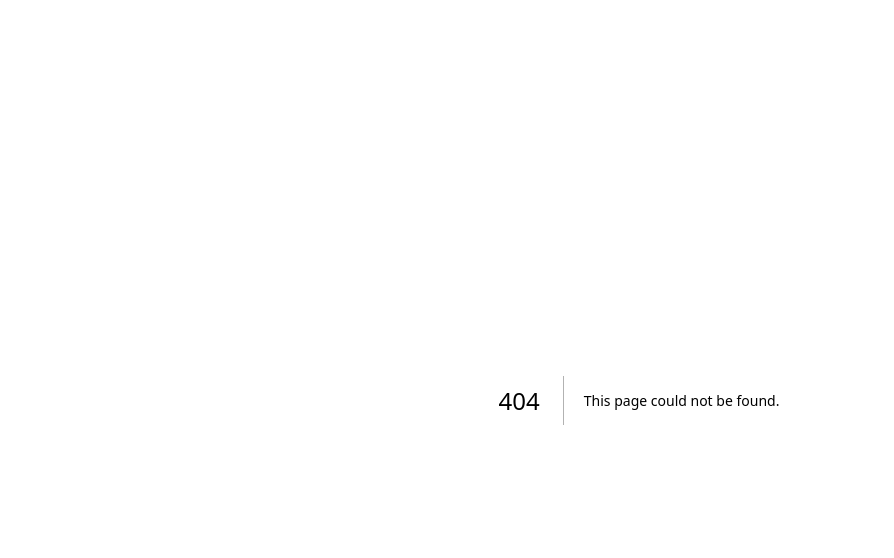
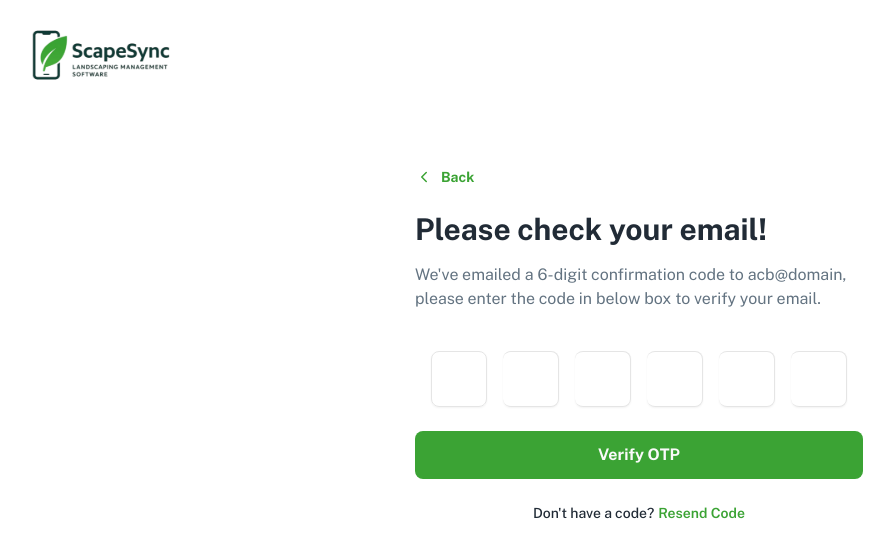
Before and after one commit to ArunRoy404/Scape-Sync, a Next.js app: page /verify in a window 1280 px wide. Before the commit this address had no page. Shown: the top 558 px of the page, without its empty margins (1-895 px from the left). Built offline with nearby package versions, Linux system fonts and the light colour scheme.

Commit message:
feat: Verify OTP page added

```diff
--- a/package.json
+++ b/package.json
@@ -16,11 +16,14 @@
     "@radix-ui/react-slot": "^1.2.3",
     "class-variance-authority": "^0.7.1",
     "clsx": "^2.1.1",
+    "input-otp": "^1.4.2",
     "lucide-react": "^0.544.0",
     "next": "15.5.4",
+    "next-themes": "^0.4.6",
     "react": "19.1.0",
     "react-dom": "19.1.0",
     "react-hook-form": "^7.63.0",
+    "sonner": "^2.0.7",
     "tailwind-merge": "^3.3.1",
     "zod": "^4.1.11"
   },
--- /dev/null
+++ b/src/app/(Auth)/layout.jsx
@@ -0,0 +1,13 @@
+import NavbarAuth from '@/components/Navbar/NavbarAuth';
+import React from 'react';
+
+const layout = ({ children }) => {
+    return (
+        <main className='w-screen h-screen relative'>
+            <NavbarAuth />
+            {children}
+        </main>
+    );
+};
+
+export default layout;
--- /dev/null
+++ b/src/app/(Auth)/verify/page.jsx
@@ -0,0 +1,4 @@
+import VerifyPage from '@/pages/VerifyPage';
+
+const page = () => <VerifyPage/>
+export default page;
--- a/src/components/Navbar/NavbarAuth.jsx
+++ b/src/components/Navbar/NavbarAuth.jsx
@@ -3,7 +3,7 @@ import Logo from '../UI/Logo';
 
 const NavbarAuth = () => {
     return (
-        <nav className='relative z-100 py-3 px-4 md:py-6 md:px-8'>
+        <nav className='absolute top-0 z-100 py-3 px-4 md:py-6 md:px-8'>
             <Logo variant='primary' />
         </nav>
     );
--- /dev/null
+++ b/src/components/UI/BackButton.jsx
@@ -0,0 +1,18 @@
+'use client'
+import { ChevronLeft } from 'lucide-react';
+import { useRouter } from 'next/navigation';
+import React from 'react';
+
+const BackButton = () => {
+    const router = useRouter()
+    return (
+        <button
+        onClick={()=>router.back()}
+        className='cursor-pointer text-primary text-sm font-bold flex items-center gap-2'>
+            <ChevronLeft width={18} height={18} />
+            Back
+        </button>
+    );
+};
+
+export default BackButton;
--- /dev/null
+++ b/src/components/UI/input-otp.jsx
@@ -0,0 +1,73 @@
+"use client"
+
+import * as React from "react"
+import { OTPInput, OTPInputContext } from "input-otp"
+import { MinusIcon } from "lucide-react"
+
+import { cn } from "@/lib/utils"
+
+function InputOTP({
+  className,
+  containerClassName,
+  ...props
+}) {
+  return (
+    <OTPInput
+      data-slot="input-otp"
+      containerClassName={cn("flex items-center gap-2 has-disabled:opacity-50", containerClassName)}
+      className={cn("disabled:cursor-not-allowed", className)}
+      {...props} />
+  );
+}
+
+function InputOTPGroup({
+  className,
+  ...props
+}) {
+  return (
+    <div
+      data-slot="input-otp-group"
+      className={cn("flex items-center", className)}
+      {...props} />
+  );
+}
+
+function InputOTPSlot({
+  index,
+  className,
+  ...props
+}) {
+  const inputOTPContext = React.useContext(OTPInputContext)
+  const { char, hasFakeCaret, isActive } = inputOTPContext?.slots[index] ?? {}
+
+  return (
+    <div
+      data-slot="input-otp-slot"
+      data-active={isActive}
+      className={cn(
+        "data-[active=true]:border-ring data-[active=true]:ring-ring/50 data-[active=true]:aria-invalid:ring-destructive/20 dark:data-[active=true]:aria-invalid:ring-destructive/40 aria-invalid:border-destructive data-[active=true]:aria-invalid:border-destructive dark:bg-input/30 border-input relative flex h-9 w-9 items-center justify-center border-y border-r text-sm shadow-xs transition-all outline-none first:rounded-l-md first:border-l last:rounded-r-md data-[active=true]:z-10 data-[active=true]:ring-[3px]",
+        className
+      )}
+      {...props}>
+      {char}
+      {hasFakeCaret && (
+        <div
+          className="pointer-events-none absolute inset-0 flex items-center justify-center">
+          <div className="animate-caret-blink bg-foreground h-4 w-px duration-1000" />
+        </div>
+      )}
+    </div>
+  );
+}
+
+function InputOTPSeparator({
+  ...props
+}) {
+  return (
+    <div data-slot="input-otp-separator" role="separator" {...props}>
+      <MinusIcon />
+    </div>
+  );
+}
+
+export { InputOTP, InputOTPGroup, InputOTPSlot, InputOTPSeparator }
--- /dev/null
+++ b/src/components/UI/sonner.jsx
@@ -0,0 +1,26 @@
+"use client"
+
+import { useTheme } from "next-themes"
+import { Toaster as Sonner } from "sonner";
+
+const Toaster = ({
+  ...props
+}) => {
+  const { theme = "system" } = useTheme()
+
+  return (
+    <Sonner
+      theme={theme}
+      className="toaster group"
+      style={
+        {
+          "--normal-bg": "var(--popover)",
+          "--normal-text": "var(--popover-foreground)",
+          "--normal-border": "var(--border)"
+        }
+      }
+      {...props} />
+  );
+}
+
+export { Toaster }
--- /dev/null
+++ b/src/components/Verify/VerifyOTP.jsx
@@ -0,0 +1,85 @@
+"use client";
+
+import { useForm } from "react-hook-form";
+import { zodResolver } from "@hookform/resolvers/zod";
+import { z } from "zod";
+import { Button } from "@/components/ui/button";
+import {
+    Form,
+    FormControl,
+    FormField,
+    FormItem,
+    FormMessage,
+} from "@/components/ui/form";
+import {
+    InputOTP,
+    InputOTPGroup,
+    InputOTPSlot,
+} from "@/components/ui/input-otp";
+
+
+
+const formSchema = z.object({
+    pin: z.string().min(6, {
+        message: "Your one-time password must be 6 characters.",
+    }),
+});
+
+const VerifyOTP = () => {
+    const form = useForm({
+        resolver: zodResolver(formSchema),
+        defaultValues: {
+            pin: "",
+        },
+    });
+
+    function onSubmit(data) {
+        console.log(data);
+    }
+
+
+    return (
+        <div className="flex justify-center items-center">
+            <Form {...form}>
+                <form
+                    onSubmit={form.handleSubmit(onSubmit)}
+                    className="w-full space-y-6"
+                >
+                    <FormField
+                        control={form.control}
+                        name="pin"
+                        render={({ field }) => (
+                            <FormItem>
+                                <FormControl>
+                                    <InputOTP maxLength={6} {...field}>
+                                        <InputOTPGroup
+                                            className='flex gap-4 max-w-max mx-auto'
+                                        >
+                                            {
+                                                [...new Array(6)].map((_, index) => {
+                                                    return (
+                                                        <InputOTPSlot
+                                                            index={index}
+                                                            className='w-[56px] h-[56px] rounded-[8px] '
+                                                        />
+                                                    )
+                                                })
+                                            }
+                                        </InputOTPGroup>
+                                    </InputOTP>
+                                </FormControl>
+                                <FormMessage />
+                            </FormItem>
+                        )}
+                    />
+
+                    <Button type="submit" className="cursor-pointer w-full text-xs md:text-base font-bold leading-6  md:py-6">
+                        Verify OTP
+                    </Button>
+                </form>
+            </Form>
+        </div>
+    );
+};
+
+export default VerifyOTP;
--- /dev/null
+++ b/src/components/Verify/VerifyPageHeading.jsx
@@ -0,0 +1,20 @@
+import React from 'react';
+
+const VerifyPageHeading = () => {
+    return (
+        <div className='space-y-4 mt-6 mb-10'>
+            <h1
+                className='text-[rgba(33,43,54,1)] text-3xl font-bold'
+            >
+                Please check your email!
+            </h1>
+            <p
+                className='text-[rgba(99,115,129,1)] text-base font-normal'
+            >
+                We've emailed a 6-digit confirmation code to acb@domain, please enter the code in below box to verify your email.
+            </p>
+        </div>
+    );
+};
+
+export default VerifyPageHeading;
--- a/src/pages/RegisterPage.jsx
+++ b/src/pages/RegisterPage.jsx
@@ -1,16 +1,11 @@
 import GoogleLogIn from '@/components/Authentication/GoogleLogIn';
-import NavbarAuth from '@/components/Navbar/NavbarAuth';
 import RegisterForm from '@/components/Register/RegisterForm';
 import Link from 'next/link';
 import React from 'react';
 
 const RegisterPage = () => {
     return (
-        <main className='w-screen h-screen'>
-            <NavbarAuth />
-
-
-            <section className='mx-auto max-w-[480px] flex items-center justify-center h-[calc(100vh-63px)] md:h-[calc(100vh-110px)] px-4'>
+        <section className='mx-auto max-w-[480px] h-screen flex items-center justify-center  px-4'>
             <div>
                 {/* heading  */}
                 <div className='space-y-2 text-center mb-10 md:mb-16 px-4'>
@@ -53,7 +48,6 @@ const RegisterPage = () => {
                 </div>
             </div>
         </section>
-        </main>
     );
 };
 
--- /dev/null
+++ b/src/pages/VerifyPage.jsx
@@ -0,0 +1,32 @@
+import BackButton from '@/components/UI/BackButton';
+import VerifyOTP from '@/components/Verify/VerifyOTP';
+import VerifyPageHeading from '@/components/Verify/VerifyPageHeading';
+import { Link } from 'lucide-react';
+import React from 'react';
+
+const VerifyPage = () => {
+    return (
+        <section className='mx-auto max-w-[480px] flex items-center justify-center h-[calc(100vh-63px)] md:h-[calc(100vh-110px)] px-4'>
+            <div>
+                <BackButton />
+                <VerifyPageHeading />
+                <VerifyOTP/>
+
+
+                {/* resend option  */}
+                <div className='mt-4 md:mt-6 flex items-center justify-center gap-1'>
+                    <p className='text-[rgba(33,43,54,1)] text-sm font-medium'>
+                        Don't have a code?
+                    </p>
+                    <button
+                        className='text-primary font-semibold text-sm'
+                    >
+                        Resend Code
+                    </button>
+                </div>
+            </div>
+        </section>
+    );
+};
+
+export default VerifyPage;
```
Also changed, not shown: 1 other file (tests, documents, lock files or other folders). Lines whose indentation alone changed are shown as unchanged.
